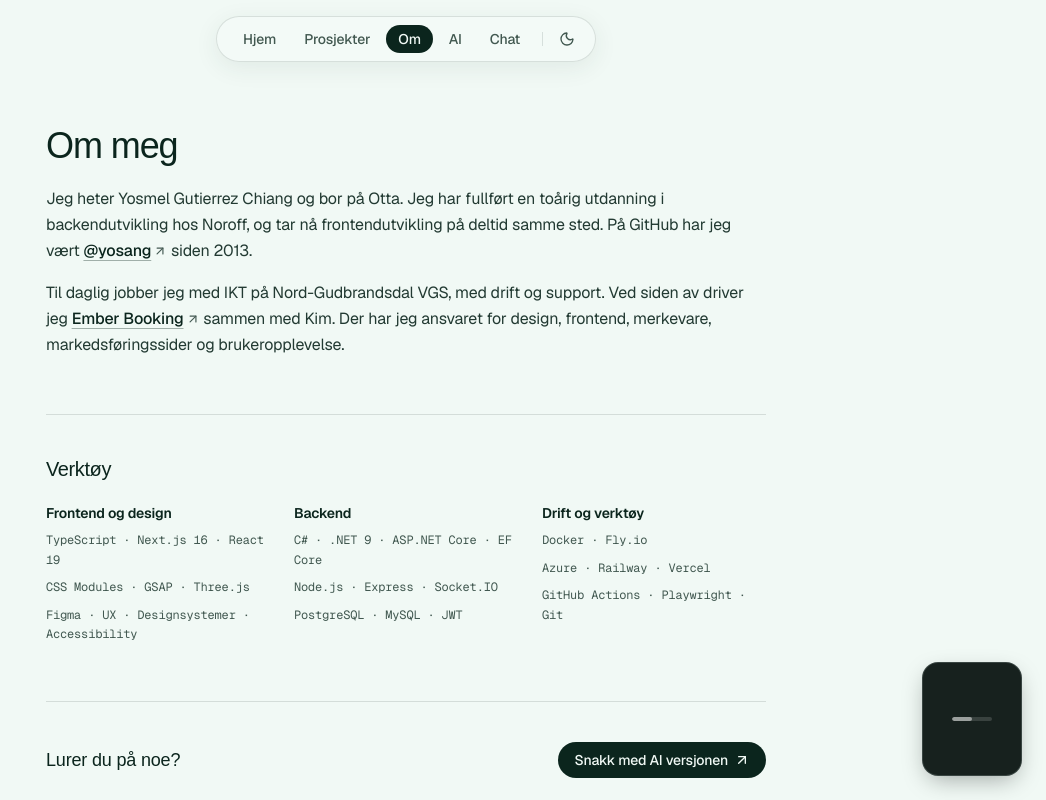
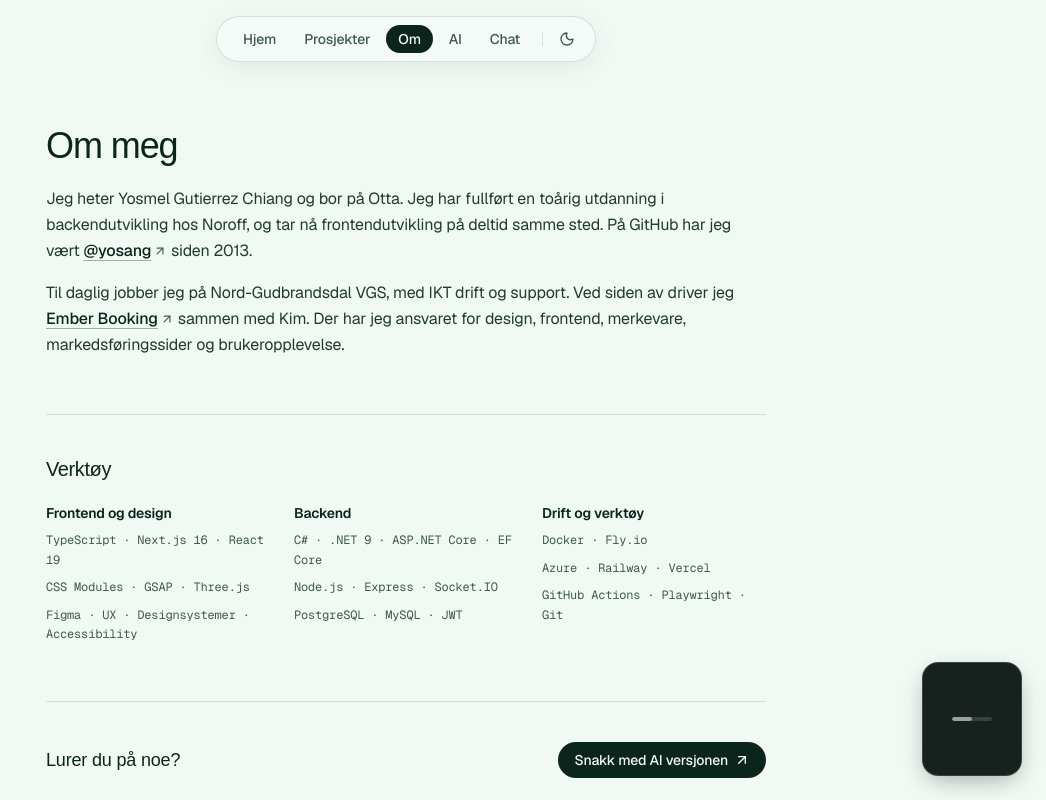
Before and after one commit to yosang/portfolio, a Next.js app: page /about in a window 1280 px wide. Shown: the top 800 px of the page, without its empty margins (234-1280 px from the left). Built offline with nearby package versions, Linux system fonts and the light colour scheme; a web font is replaced by a local one.

Commit message:
Refine daily work phrasing on Om page

```diff
--- a/src/data/portfolio.ts
+++ b/src/data/portfolio.ts
@@ -36,7 +36,7 @@ export const PROFILE = {
         " siden 2013.",
       ],
       [
-        "Til daglig jobber jeg med IKT på Nord-Gudbrandsdal VGS, med drift og support. Ved siden av driver jeg ",
+        "Til daglig jobber jeg på Nord-Gudbrandsdal VGS, med IKT drift og support. Ved siden av driver jeg ",
         { label: "Ember Booking", href: "https://emberbooking.no" },
         " sammen med Kim. Der har jeg ansvaret for design, frontend, merkevare, markedsføringssider og brukeropplevelse.",
       ],
```
